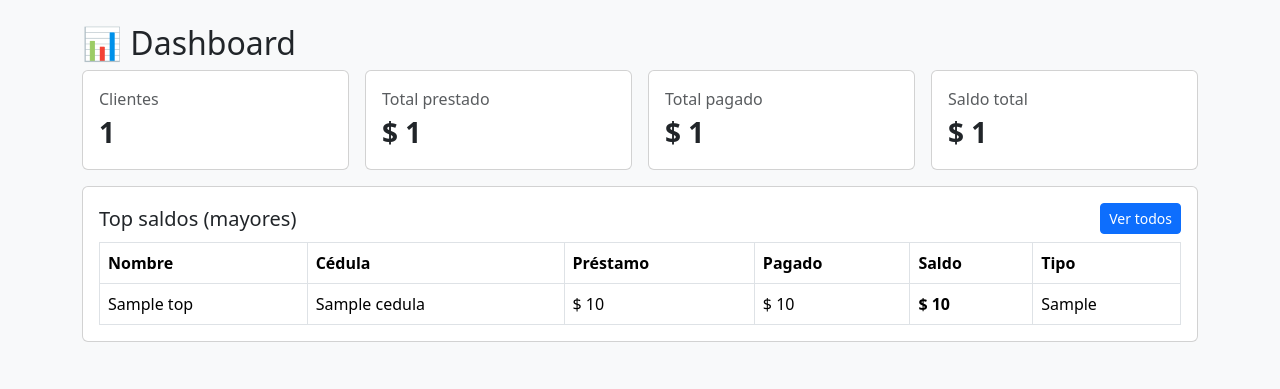
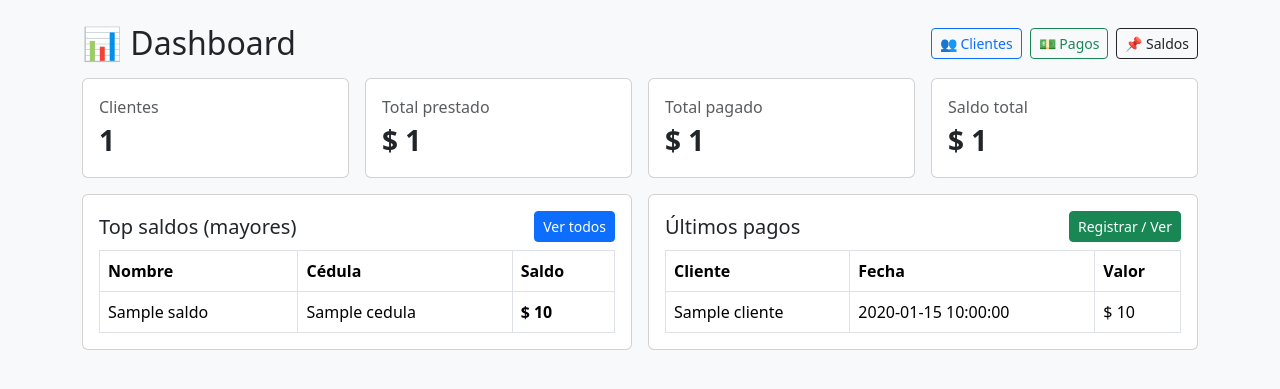
Before and after one commit to abogadovillegasminero-blip/bless, a FastAPI app: template templates/dashboard.html in a window 1280 px wide. Shown: the part 56-445 px from the top of the page. Run offline with FastAPI, Linux system fonts and the light colour scheme; the template is opened without the code that fills it: most values are stand-ins (such as "Sample title", 1, 10 or a date in 2020).

Commit message:
Update dashboard.html

```diff
--- a/templates/dashboard.html
+++ b/templates/dashboard.html
@@ -1,7 +1,15 @@
 {% extends "base.html" %}
 {% block content %}
 
-<h2>📊 Dashboard</h2>
+<div class="d-flex flex-wrap justify-content-between align-items-center mb-3">
+  <h2 class="m-0">📊 Dashboard</h2>
+
+  <div class="d-flex gap-2 mt-2 mt-md-0">
+    <a href="/clientes" class="btn btn-outline-primary btn-sm">👥 Clientes</a>
+    <a href="/pagos" class="btn btn-outline-success btn-sm">💵 Pagos</a>
+    <a href="/saldos" class="btn btn-outline-dark btn-sm">📌 Saldos</a>
+  </div>
+</div>
 
 <div class="row g-3 mb-3">
   <div class="col-md-3">
@@ -39,6 +47,8 @@
   </div>
 </div>
 
+<div class="row g-3">
+  <div class="col-lg-6">
     <div class="card p-3">
       <div class="d-flex justify-content-between align-items-center mb-2">
         <h5 class="m-0">Top saldos (mayores)</h5>
@@ -50,29 +60,57 @@
           <tr>
             <th>Nombre</th>
             <th>Cédula</th>
-        <th>Préstamo</th>
-        <th>Pagado</th>
             <th>Saldo</th>
-        <th>Tipo</th>
           </tr>
         </thead>
         <tbody>
-      {% if top|length == 0 %}
-        <tr><td colspan="6" class="text-center">Sin datos</td></tr>
+          {% if top_saldos|length == 0 %}
+            <tr><td colspan="3" class="text-center">Sin datos</td></tr>
           {% endif %}
 
-      {% for r in top %}
+          {% for r in top_saldos %}
           <tr>
             <td>{{ r["nombre"] }}</td>
             <td>{{ r["cedula"] }}</td>
-        <td>$ {{ "{:,.0f}".format(r["monto"]|float).replace(",", ".") }}</td>
-        <td>$ {{ "{:,.0f}".format(r["pagado"]|float).replace(",", ".") }}</td>
             <td><b>$ {{ "{:,.0f}".format(r["saldo"]|float).replace(",", ".") }}</b></td>
-        <td>{{ r["tipo_cobro"] }}</td>
           </tr>
           {% endfor %}
         </tbody>
       </table>
     </div>
+  </div>
+
+  <div class="col-lg-6">
+    <div class="card p-3">
+      <div class="d-flex justify-content-between align-items-center mb-2">
+        <h5 class="m-0">Últimos pagos</h5>
+        <a href="/pagos" class="btn btn-success btn-sm">Registrar / Ver</a>
+      </div>
+
+      <table class="table table-bordered bg-white m-0">
+        <thead>
+          <tr>
+            <th>Cliente</th>
+            <th>Fecha</th>
+            <th>Valor</th>
+          </tr>
+        </thead>
+        <tbody>
+          {% if ultimos_pagos|length == 0 %}
+            <tr><td colspan="3" class="text-center">No hay pagos</td></tr>
+          {% endif %}
+
+          {% for p in ultimos_pagos %}
+          <tr>
+            <td>{{ p["cliente"] }}</td>
+            <td>{{ p["fecha"] }}</td>
+            <td>$ {{ "{:,.0f}".format(p["valor"]|float).replace(",", ".") }}</td>
+          </tr>
+          {% endfor %}
+        </tbody>
+      </table>
+    </div>
+  </div>
+</div>
 
 {% endblock %}
```
Lines whose indentation alone changed are shown as unchanged.
